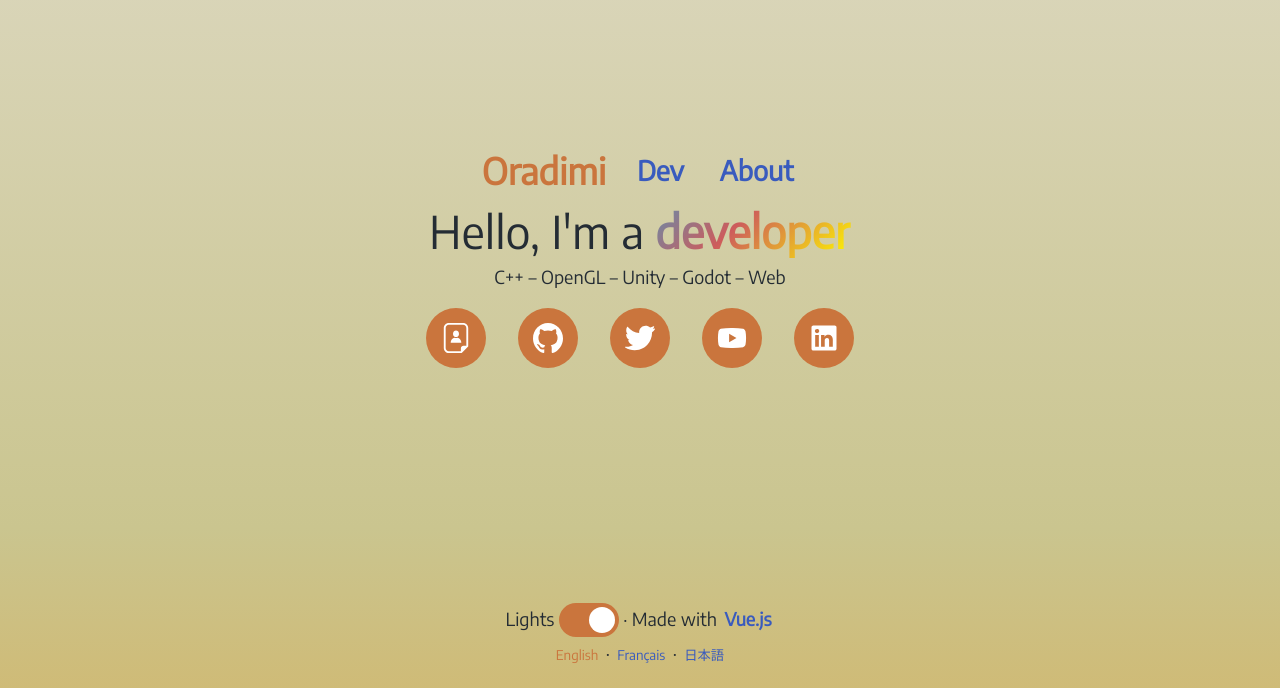
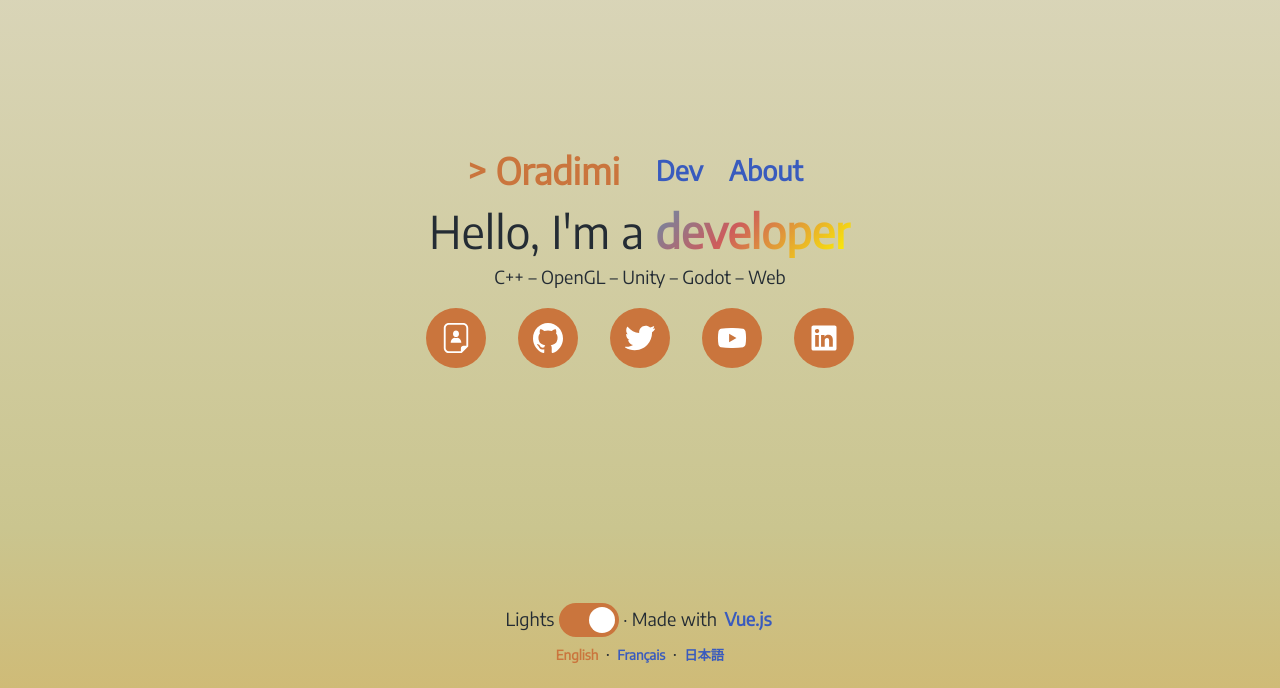
Before and after one commit to Oradimi/oradimi.github.io, a Vue app: page / in a window 1280 px wide. Shown: the part 112-800 px from the top of the page. Built offline with nearby package versions, Linux system fonts and the light colour scheme.

Commit message:
Fixes and improvements
Chrome Android will now immediately display the footer
An arrow now points to the selected page
Header wrap is now smarter

```diff
--- a/src/App.vue
+++ b/src/App.vue
@@ -98,6 +98,7 @@ small {
   background: none;
   border: none;
   text-decoration: none;
+  font-weight: 600;
   color: var(--color-link);
   transition: 0.4s;
   padding: 3px;
--- a/src/assets/main.css
+++ b/src/assets/main.css
@@ -25,13 +25,18 @@ a,
 .green {
   text-decoration: none;
   color: var(--color-link);
-  transition: 0.4s;
+  transition: 0.4s ease;
   padding: 3px;
 }
 
 a.router-link-active,
 a.router-link-exact-active {
   color: var(--color-link-selected);
+}
+
+a.router-link-active::before,
+a.router-link-exact-active::before {
+  content: "> ";
 }
 
 @media (hover: hover) {
@@ -55,8 +60,11 @@ ul {
   padding-inline-start: 0px;
 }
 
+h1 {
+  font-size: 2em;
+}
+
 h2 {
   padding: 0.3rem;
   line-height: 1.2;
-  transition: 0.4s;
 }
--- a/src/components/HeaderItem.vue
+++ b/src/components/HeaderItem.vue
@@ -1,15 +1,17 @@
 <template>
-<ul class="header">
-    <li class="name">
-        <h1><router-link to="/">Oradimi</router-link></h1>
-    </li>
-    <li class="projects">
-        <h2><router-link to="/projects">{{ $t('dev') }}</router-link></h2>
-    </li>
-    <li class="about">
-        <h2><router-link to="/about">{{ $t('about') }}</router-link></h2>
-    </li>
-</ul>
+<nav class="header">
+    <h1 class="name">
+        <router-link to="/">Oradimi</router-link>
+    </h1>
+    <div class="header">
+        <h2 class="projects">
+            <router-link to="/projects">{{ $t('dev') }}</router-link>
+        </h2>
+        <h2 class="about">
+            <router-link to="/about">{{ $t('about') }}</router-link>
+        </h2>
+    </div>
+</nav>
 </template>
 
 <script>
@@ -21,19 +23,15 @@ export default {
 <style scoped>
 .header {
     display: flex;
-    flex-direction: column;
+    flex-wrap: wrap;
     justify-content: center;
     align-items: center;
     text-align: center;
+    word-break: keep-all;
+    white-space: nowrap;
 }
 
 .header > * {
     padding: 0px 10px 0px 10px;
 }
-
-@media (min-width: 450px) {
-    .header {
-        flex-direction: row;
-    }
-}
 </style>
--- a/src/components/LinksItem.vue
+++ b/src/components/LinksItem.vue
@@ -33,7 +33,6 @@ export default {
 .link-container {
   position: relative;
   display: inline-block;
-  z-index: 2;
 }
 
 .link-name {
@@ -50,6 +49,7 @@ export default {
   pointer-events: none;
   word-break: keep-all;
   white-space: nowrap;
+  z-index: 2;
 }
 
 .link-container:hover .link-name {
--- a/src/main.js
+++ b/src/main.js
@@ -53,6 +53,17 @@ app.use(i18n)
 app.use(router)
 app.mount('#app')
 
+// workaround against Chrome Android initial window.innerHeight (it counts the keyboard)
+const meta = document.createElement('meta');
+meta.name = 'viewport';
+meta.content = 'width=device-width, initial-scale=1.0, interactive-widget=resizes-content';
+const firstMeta = document.querySelector('head meta');
+if (firstMeta) {
+  firstMeta.parentNode.insertBefore(meta, firstMeta.nextSibling);
+} else {
+  document.getElementsByTagName('head')[0].appendChild(meta);
+}
+
 detectColorScheme();
 
 // identify the toggle switch HTML element
--- a/src/pages/GalleryItem.vue
+++ b/src/pages/GalleryItem.vue
@@ -11,9 +11,10 @@
   />
 
   <div class="image-collection">
-    <div v-for="image in modeling.keys()" :key="image.id">
-      <ProjectItem :image="'modeling/' + image.slice(2)"/>
-    </div>
+    <ProjectItem
+    image="modeling/Screenshot_01.png"/>
+    <ProjectItem
+    image="modeling/Screenshot_05.png"/>
   </div>
 
   <h2>{{ $t('gallery.art') }}</h2>
@@ -94,18 +95,6 @@ import ProjectItem from '@/components/ProjectItem.vue'
 export default {
   components: {
     ProjectItem
-  },
-  data() {
-    return {
-      modeling: []
-    };
-  },
-  created() {
-    this.modeling = require.context(
-      '@/assets/projects/modeling',
-      true,
-      /^.*\.png$/
-    )
   }
 }
 </script>
```
